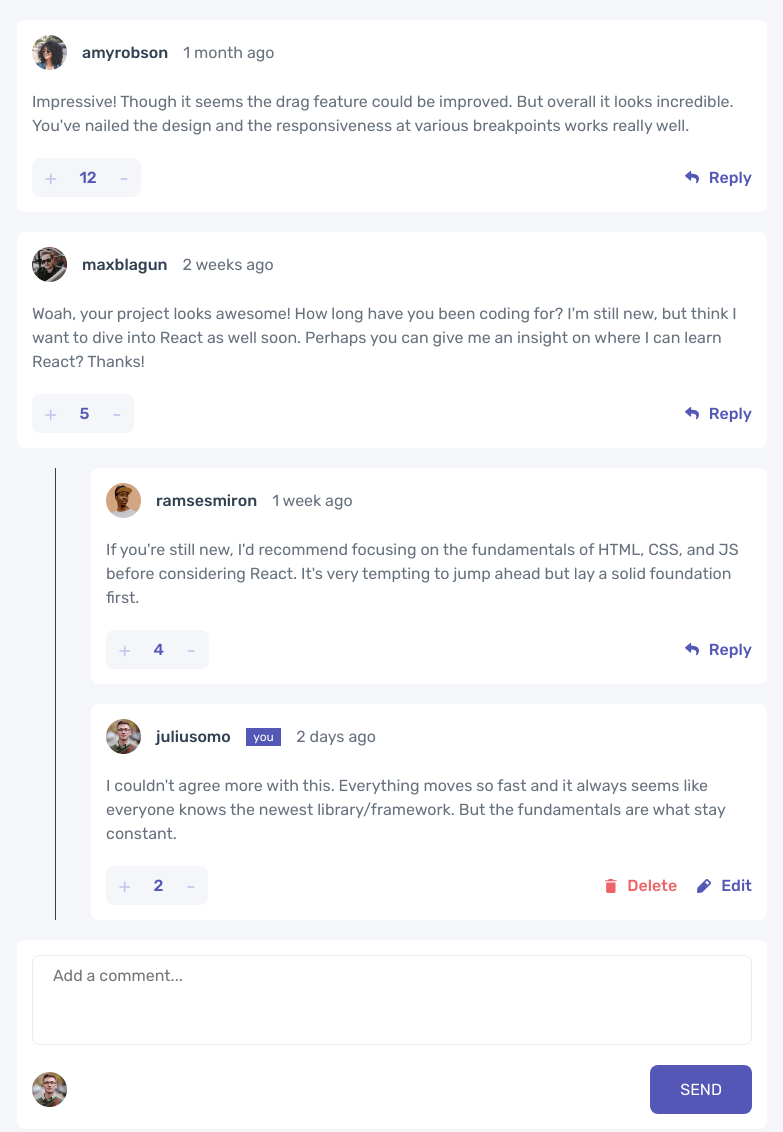
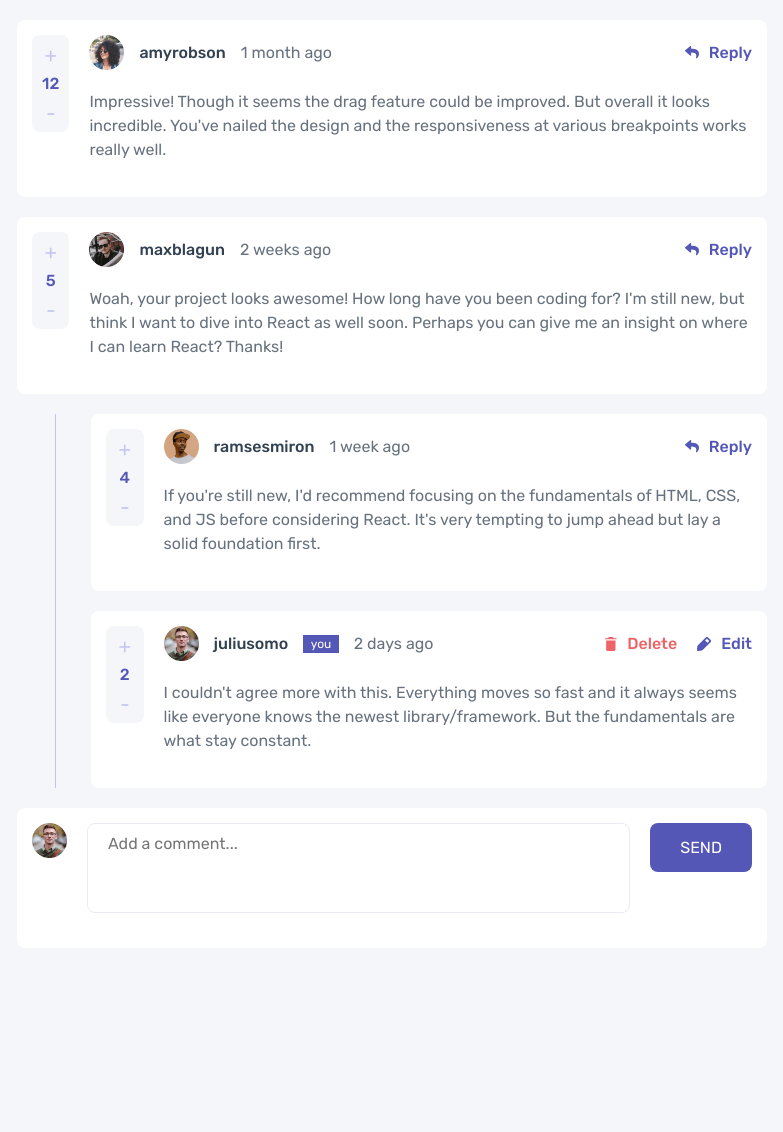
Before and after one commit to hqz3/fem-interactive-comments-section, a website built with Vite: page index.html in a window 1280 px wide. Shown: the whole page, without its empty margins (248-1031 px from the left). After the commit the page ends 988 px from the top, so only its background shows below. Built offline with nearby package versions, Linux system fonts and the light colour scheme.

Commit message:
Add responsive styling for desktop screens

```diff
--- a/src/styles.css
+++ b/src/styles.css
@@ -39,6 +39,7 @@ body {
   width: 100%;
 
   padding: 2rem;
+  word-wrap: break-word;
 }
 
 #app {
@@ -246,7 +247,7 @@ button {
 }
 
 .replies__container {
-  border-left: 1px solid var(--dark-blue);
+  border-left: 1px solid var(--light-grayish-blue);
   margin-left: auto;
   width: 95%;
 }
@@ -283,7 +284,7 @@ button {
   }
 }
 
-.fade--out {
+.fadeOut {
   animation: fadeOut 0.5s;
 }
 
@@ -348,3 +349,57 @@ button {
 .delete__yes {
   background-color: var(--soft-red);
 }
+
+@media (min-width: 769px) {
+  .comment__container {
+    column-gap: 2rem;
+    grid-template-columns: auto 1fr;
+    grid-template-rows: auto 1fr;
+  }
+  .comment__vote {
+    align-self: flex-start;
+    flex-direction: column;
+    grid-column: 1/2;
+    grid-row: 1/-1;
+  }
+
+  .comment__user {
+    grid-column: 2/-1;
+    grid-row: 1/2;
+    margin: 0;
+    padding: 0;
+  }
+
+  .comment__text {
+    grid-column: 2/-1;
+  }
+
+  .comment__options,
+  .comment__reply {
+    grid-column: 2/-1;
+    grid-row: 1/2;
+  }
+
+  .respond {
+    grid-template-columns: auto 1fr auto;
+    grid-template-rows: 1fr;
+  }
+
+  .respond > .comment__user-image {
+    align-self: flex-start;
+    grid-row: 1/-1;
+  }
+
+  .respond__textarea {
+    grid-column: 2/3;
+  }
+
+  .respond__button {
+    align-self: flex-start;
+    grid-column: 3/-1;
+  }
+
+  .update__button {
+    align-self: center;
+  }
+}
```
